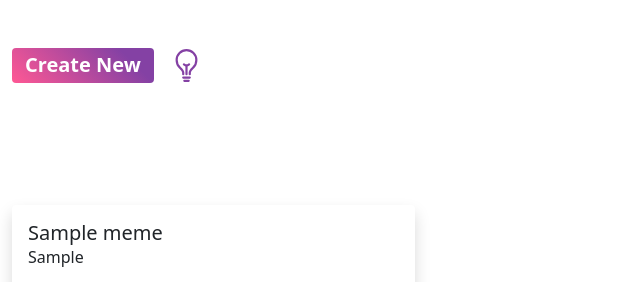
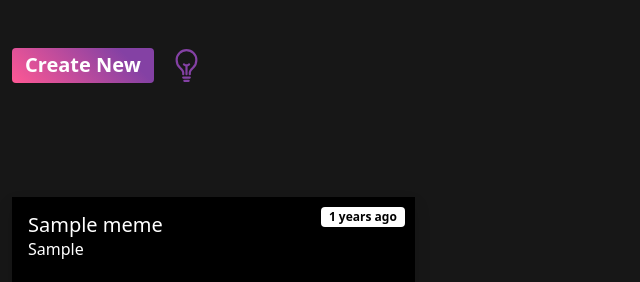
Before and after one commit to sajagjain/XMeme, a Node server app: page / in a window 1280 px wide. Shown: the top 282 px of the page, without its empty margins (0-640 px from the left). Run offline with Node 20, Linux system fonts and the light colour scheme; tables that the repository leaves empty hold one stand-in row (values such as "Sample post"); some libraries are stand-ins or nearby versions.

Commit message:
Front-End Done

```diff
--- a/xmeme/models/meme.js
+++ b/xmeme/models/meme.js
@@ -14,7 +14,11 @@ const memeSchema = new mongoose.Schema({
     name: String,
     url:String,
     caption: String,
-    created: Date
+    created: Date,
+    likes:{
+        type: Number,
+        default : 0
+    }
 });
 
 memeSchema.plugin(normalize);
--- /dev/null
+++ b/xmeme/public/css/dark-theme.css
@@ -0,0 +1,64 @@
+/* Dark Theme CSS */
+body.dark header{
+    background-color:#171717 !important;
+    color:white !important;
+}
+
+body.dark main{
+    background-color:#171717;
+}
+
+body.dark .card-body{
+    background-color: black;
+    color:white;
+}
+
+body.dark .side-nav{
+    background: black;
+    color: white;
+}
+
+body.dark input{
+    background-color: #151515;
+    color: white;
+    box-shadow: none;
+    border: none !important;
+}
+
+body.dark textarea{
+    background-color: #151515;
+    color: white;
+    box-shadow: none;
+    border: none !important;
+}
+
+body.dark input:focus{
+    background-color: #151515;
+    color: white;
+    box-shadow: none;
+    border: none !important;
+}
+
+body.dark textarea:focus{
+    background-color: #151515;
+    color: white;
+    box-shadow: none;
+    border: none !important;
+}
+
+body.dark .meme-btn{
+    color: white;
+}
+
+body.dark #create-meme-btn{
+    background: -webkit-linear-gradient(45deg, #ff5894, #8441A4 80%);
+}
+
+body.dark .meme-image{
+    background-color: #424242 !important;
+}
+
+body.dark .minutes-ago{
+    background: white !important;
+    color: black !important;
+}
--- a/xmeme/public/css/site.css
+++ b/xmeme/public/css/site.css
@@ -112,78 +112,18 @@ main {
     padding:10px;
 }
 
-
-
-
-
-
-
-
-
-
-
-
-
-
-
-
-
-/* Dark Theme CSS */
-body.dark header{
-    background-color:#171717 !important;
-    color:white !important;
+.meme-like-btn.liked{
+    color:red;
 }
 
-body.dark main{
-    background-color:#171717;
+.minutes-ago{
+    background: black;
+    float: right;
+    position: absolute;
+    right: 10px;
+    top: 10px;
 }
 
-body.dark .card-body{
-    background-color: black;
-    color:white;
+.meme-like-btn{
+    cursor: pointer;
 }
-
-body.dark .side-nav{
-    background: black;
-    color: white;
-}
-
-body.dark input{
-    background-color: #151515;
-    color: white;
-    box-shadow: none;
-    border: none !important;
-}
-
-body.dark textarea{
-    background-color: #151515;
-    color: white;
-    box-shadow: none;
-    border: none !important;
-}
-
-body.dark input:focus{
-    background-color: #151515;
-    color: white;
-    box-shadow: none;
-    border: none !important;
-}
-
-body.dark textarea:focus{
-    background-color: #151515;
-    color: white;
-    box-shadow: none;
-    border: none !important;
-}
-
-body.dark .meme-btn{
-    color: white;
-}
-
-body.dark #create-meme-btn{
-    background: -webkit-linear-gradient(45deg, #ff5894, #8441A4 80%);
-}
-
-body.dark .meme-image{
-    background-color: #424242 !important;
-}
--- a/xmeme/views/pages/index.ejs
+++ b/xmeme/views/pages/index.ejs
@@ -8,9 +8,10 @@
     <link href="https://cdn.jsdelivr.net/npm/bootstrap@5.0.0-beta1/dist/css/bootstrap.min.css" rel="stylesheet"
         integrity="sha384-giJF6kkoqNQ00vy+HMDP7azOuL0xtbfIcaT9wjKHr8RbDVddVHyTfAAsrekwKmP1" crossorigin="anonymous">
     <link href="/css/site.css" rel="stylesheet" />
+    <link href="/css/dark-theme.css" rel="stylesheet" />
 </head>
 
-<body class="d-flex flex-column position-absolute" style="position: relative;height:100vh;width: 100vw;">
+<body class="d-flex dark flex-column position-absolute" style="position: relative;height:100vh;width: 100vw;">
     <header>
         <%- include('../partials/header.ejs'); %>
     </header>
```
Also changed, not shown: xmeme/public/js/app.js.
